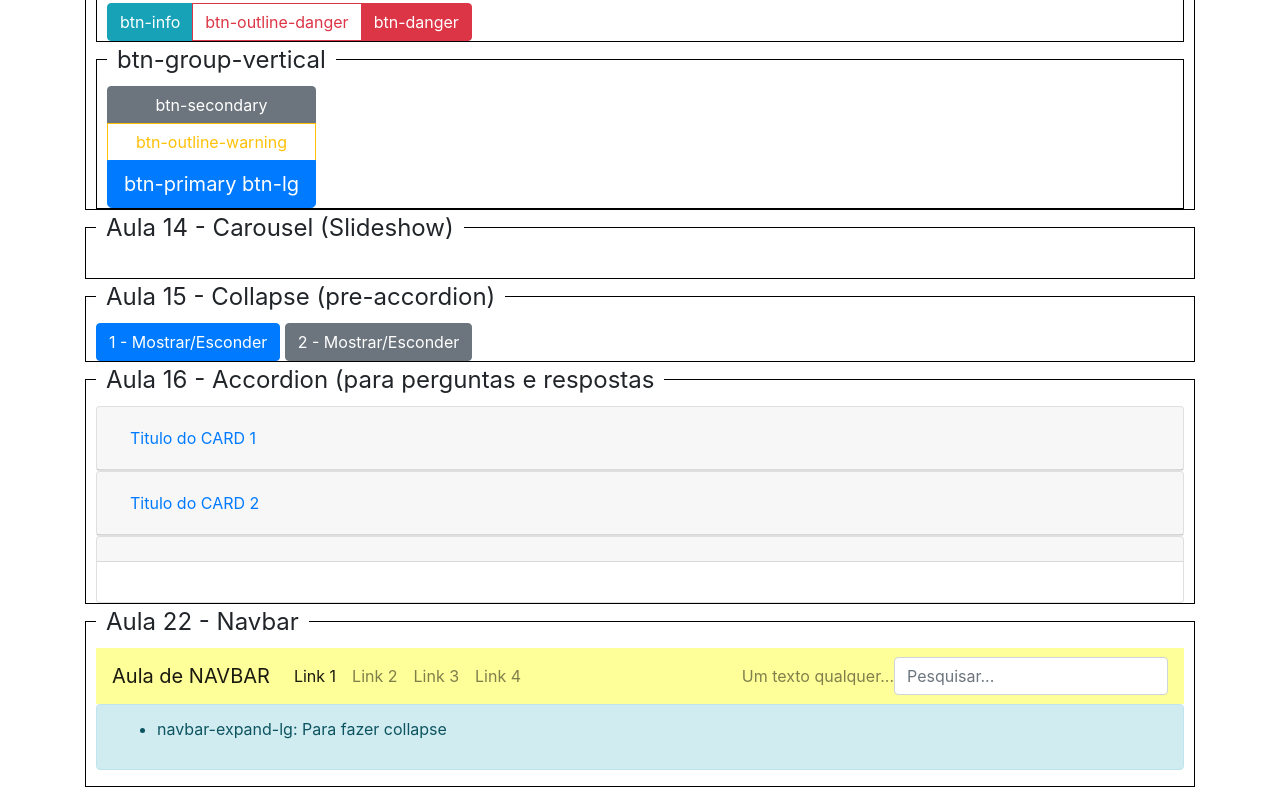
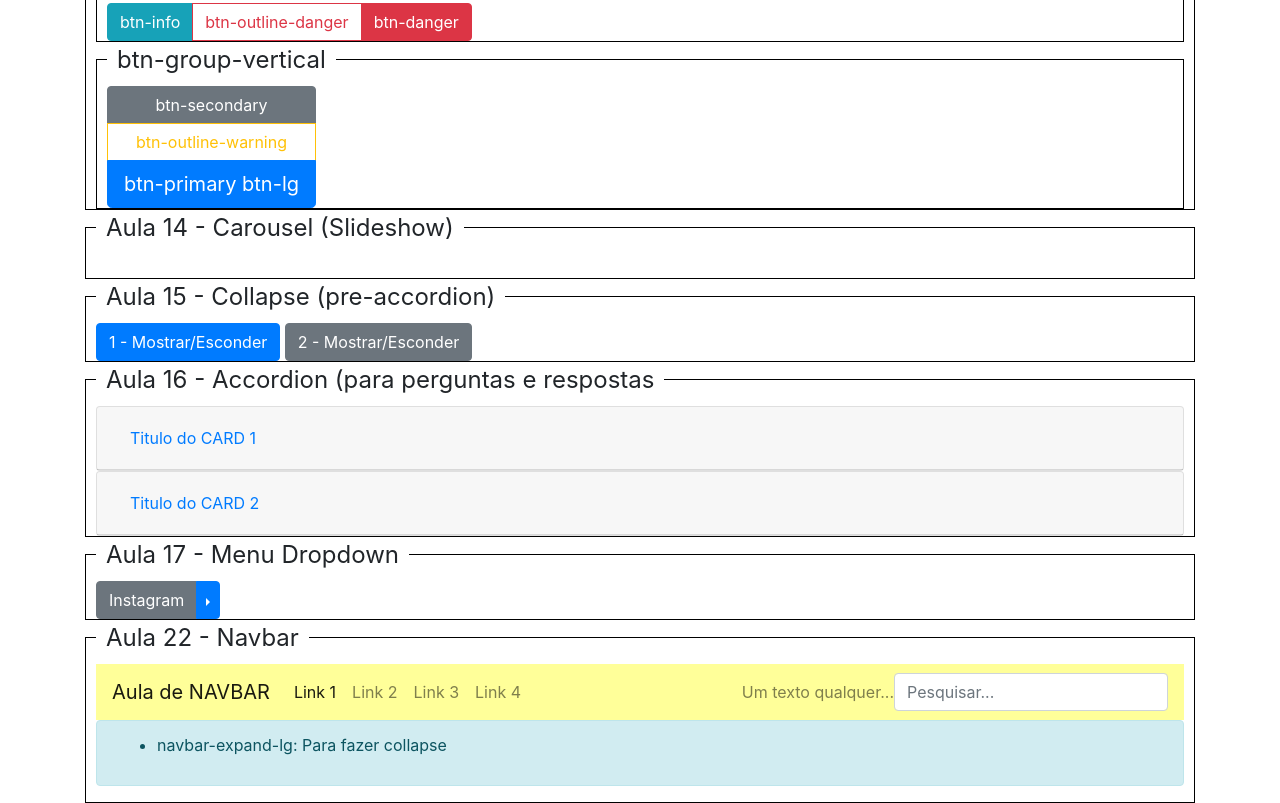
Before and after one commit to vicente-cruz/cursohtml, a plain HTML site: page modulo_bootstrap4/index.html in a window 1280 px wide. Shown: the part 2569-3372 px from the top of the page. Drawn offline with Linux system fonts and the light colour scheme.

Commit message:
Dropdown

```diff
--- a/modulo_bootstrap4/index.html
+++ b/modulo_bootstrap4/index.html
@@ -398,13 +398,29 @@
                             </div>
                         </div>
                     </div>
+                </div>
 
-                    <div class="card">
-                        <div class="card-header"></div>
-                        <div class="card-body"></div>
+            </fieldset>
+
+            <fieldset>
+                <legend>Aula 17 - Menu Dropdown</legend>
+
+                <div class="dropdown dropright btn-group">
+                    <a href="https://www.instagram.com" class="btn btn-secondary">Instagram</a>
+                    <a href="#" class="btn btn-primary dropdown-toggle dropdown-toggle-split"
+                       data-toggle="dropdown"></a>
+                    <div class="dropdown-menu">
+                        <!--
+                        <form method="POST">
+                            Login:<br/>
+                            <input type="text" name="login" />
+                        </form>-->
+                        <a class="dropdown-item" href="https://www.google.com.br/">Google</a>
+                        <a class="dropdown-item" href="https://www.facebook.com.br/">Facebook</a>
+                        <div class="dropdown-divider"></div>
+                        <a class="dropdown-item" href="https://www.youtube.com.br/">YouTube</a>
                     </div>
                 </div>
-
             </fieldset>
 
             <fieldset>
```
